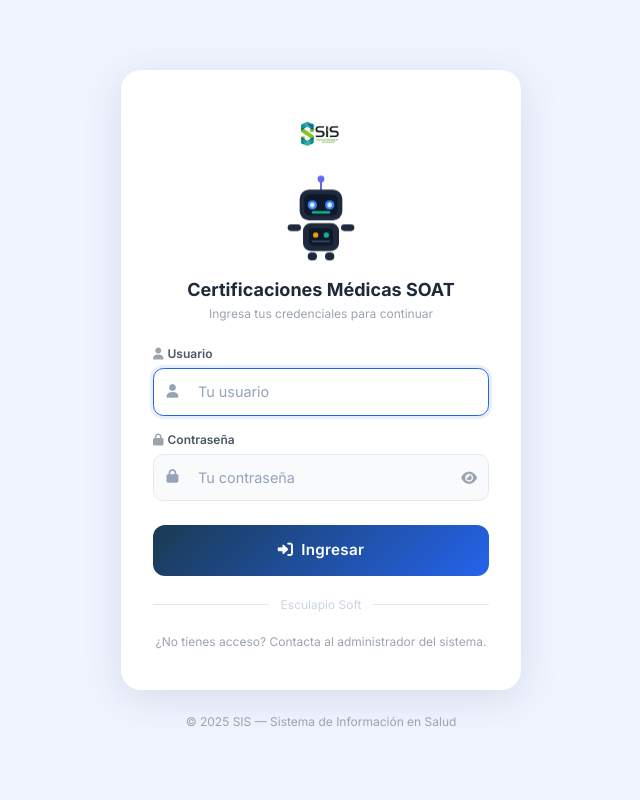
After one commit to Cartera-SNet/CertificadosMedicos, a Flask app: page /login in a window 1280 px wide. The commit adds this page. Shown: the whole page, without its empty margins (319-959 px from the left). Run offline with Flask 3, Linux system fonts and the light colour scheme; some libraries are stand-ins or nearby versions.

Commit message:
Cargue 5

```diff
--- a/app.py
+++ b/app.py
@@ -4,12 +4,12 @@ Migración API REST — SIS / Esculapio Soft
 """
 
 import os, csv, time, threading, zipfile, logging, json, shutil, re, base64, tempfile
-from datetime import datetime
+from datetime import datetime, timedelta
 from pathlib import Path
 from io import BytesIO
 from copy import deepcopy
 
-from flask import Flask, render_template, request, jsonify, send_file
+from flask import Flask, render_template, request, jsonify, send_file, session, redirect, url_for
 
 try:
     import requests as req_lib
@@ -91,7 +91,18 @@ logging.basicConfig(level=logging.INFO, format="%(message)s")
 L = logging.getLogger(__name__)
 
 app      = Flask(__name__)
+app.secret_key = os.environ.get("SECRET_KEY", "sis-soat-2025-key-default")
+app.permanent_session_lifetime = timedelta(hours=8)  # Sesión expira en 8 horas
 BASE_DIR = Path(__file__).parent
+
+# ── HTTPS forzado (solo activo en Railway/producción) ──────────────────
+@app.before_request
+def forzar_https():
+    """Redirige HTTP → HTTPS cuando corre detrás del proxy de Railway."""
+    proto = request.headers.get("X-Forwarded-Proto", "")
+    if proto == "http":
+        url = request.url.replace("http://", "https://", 1)
+        return redirect(url, code=301)
 FORMATO  = BASE_DIR / "FORMATO.docx"
 DOWNLOAD_DIR = BASE_DIR / "downloads"
 DOWNLOAD_DIR.mkdir(exist_ok=True)
@@ -127,6 +138,82 @@ def reset():
             "session_dir": None, "completadas": set(),
             "exitosos": [], "errores": [],
         })
+
+# ─────────────────────────────────────────────────────────────
+# AUTENTICACIÓN
+# ─────────────────────────────────────────────────────────────
+def get_users():
+    """
+    Lee usuarios desde variable de entorno BOT_USERS.
+    Formato JSON: {"admin": "password123", "usuario1": "clave456"}
+    Si no existe, usa usuario por defecto: admin / soat2025
+    """
+    raw = os.environ.get("BOT_USERS", "")
+    if raw:
+        try:
+            return json.loads(raw)
+        except Exception:
+            pass
+    return {"admin": os.environ.get("BOT_PASSWORD", "soat2025")}
+
+# Almacén de intentos fallidos por IP: {ip: {"intentos": N, "bloqueado_hasta": timestamp}}
+_login_intentos = {}
+_LOGIN_MAX_INTENTOS = 5      # máximo intentos fallidos
+_LOGIN_VENTANA_SEG  = 600    # ventana de 10 minutos
+_LOGIN_BLOQUEO_SEG  = 900    # bloqueo de 15 minutos
+
+def _check_rate_limit(ip):
+    """
+    Verifica si la IP está bloqueada.
+    Retorna (permitido: bool, mensaje: str, segundos_restantes: int)
+    """
+    ahora = time.time()
+    datos = _login_intentos.get(ip, {})
+
+    bloqueado_hasta = datos.get("bloqueado_hasta", 0)
+    if bloqueado_hasta > ahora:
+        restantes = int(bloqueado_hasta - ahora)
+        minutos   = restantes // 60
+        return False, f"IP bloqueada. Intenta en {minutos} min {restantes%60} seg.", restantes
+
+    # Limpiar si la ventana expiró
+    primer_intento = datos.get("primer_intento", 0)
+    if ahora - primer_intento > _LOGIN_VENTANA_SEG:
+        _login_intentos.pop(ip, None)
+
+    return True, "", 0
+
+def _registrar_intento_fallido(ip):
+    """Registra un intento fallido y bloquea si supera el límite."""
+    ahora = time.time()
+    datos = _login_intentos.get(ip, {})
+
+    if not datos or ahora - datos.get("primer_intento", 0) > _LOGIN_VENTANA_SEG:
+        datos = {"intentos": 0, "primer_intento": ahora}
+
+    datos["intentos"] += 1
+
+    if datos["intentos"] >= _LOGIN_MAX_INTENTOS:
+        datos["bloqueado_hasta"] = ahora + _LOGIN_BLOQUEO_SEG
+        log(f"IP {ip} bloqueada por {_LOGIN_BLOQUEO_SEG//60} min ({datos['intentos']} intentos fallidos)", "warn")
+
+    _login_intentos[ip] = datos
+
+def _registrar_login_exitoso(ip):
+    """Limpia el contador de intentos tras login exitoso."""
+    _login_intentos.pop(ip, None)
+
+def login_requerido(f):
+    """Decorador que protege rutas — redirige a /login si no autenticado."""
+    from functools import wraps
+    @wraps(f)
+    def decorated(*args, **kwargs):
+        if not session.get("autenticado"):
+            if request.is_json or request.path.startswith("/api/"):
+                return jsonify({"error": "No autorizado", "login_required": True}), 401
+            return redirect(url_for("login_page"))
+        return f(*args, **kwargs)
+    return decorated
 
 # ─────────────────────────────────────────────────────────────
 # PERSISTENCIA (reanudación)
@@ -446,19 +533,42 @@ def generar_docx(datos_api, no_cuenta, ruta_png_firma, session_dir) -> Path:
 
         # ── Eliminar space_before exagerado de párrafos vacíos alrededor de la firma ──
         # Párrafos 13 (space=129 twips) y 15 (space=104 twips) crean el hueco grande
+        # ── Ajustar spacing de TODOS los párrafos vacíos del documento ──────
+        # El FORMATO.docx original tiene:
+        # - P15-P22: 8 empty paras (8 líneas de espacio innecesario)
+        # - P23: before=202 twips (enorme)
+        # - P25: before=129 twips (antes de firma)
+        # - P27: before=104 twips (después de firma)
+        # Los corregimos desde código sin tocar el DOCX
+        for para in doc.paragraphs:
+            if para.text.strip():
+                continue  # solo párrafos vacíos
+            pPr = para._p.find(f'{{{W_NS}}}pPr')
+            if pPr is None:
+                continue
+            sp = pPr.find(f'{{{W_NS}}}spacing')
+            if sp is None:
+                continue
+            before_val = int(sp.get(f'{{{W_NS}}}before', '0'))
+            if before_val > 100:
+                # Reducir valores grandes a moderados
+                sp.set(f'{{{W_NS}}}before', '20')
+
+        # Ajuste fino alrededor de la firma
         firma_idx = next((i for i, p in enumerate(doc.paragraphs)
                           if '{FirmaMedico}' in p.text), None)
         if firma_idx is not None:
-            # Ajustar spacing de párrafos vacíos alrededor de la firma
-            # para que quede igual al PDF de referencia (espacio moderado)
-            # Valores originales eran demasiado grandes (202, 129, 104 twips)
-            # Los reducimos a valores proporcionales al PDF de referencia
             spacing_targets = {
-                # FORMATO.docx ya tiene valores reducidos (20/60/40 twips)
-                # Solo ajustamos los que quedan cerca de firma
-                -2: 0,    # empty para antes de firma → zeroed
-                -1: 60,   # P19 (justo antes firma): mantener 60 twips = 0.11cm
-                 1: 40,   # P21 (justo después firma): mantener 40 twips = 0.07cm
+                -9: 0,   # P15-P22 vacíos: zerear (8 empty paras)
+                -8: 0,
+                -7: 0,
+                -6: 0,
+                -5: 0,
+                -4: 0,
+                -3: 0,
+                -2: 0,
+                -1: 60,  # P25 (justo antes firma): 60 twips
+                 1: 40,  # P27 (justo después firma): 40 twips
                  2: 0,
             }
             for offset, target_twips in spacing_targets.items():
@@ -861,11 +971,66 @@ def generar_excel_reporte(session_dir, exitosos, errores) -> Path:
 # ─────────────────────────────────────────────────────────────
 # RUTAS FLASK
 # ─────────────────────────────────────────────────────────────
+@app.route("/login", methods=["GET"])
+def login_page():
+    if session.get("autenticado"):
+        return redirect(url_for("index"))
+    return render_template("login.html")
+
+@app.route("/api/auth/login", methods=["POST"])
+def auth_login():
+    ip = request.headers.get("X-Forwarded-For", request.remote_addr or "").split(",")[0].strip()
+
+    # Verificar rate limit
+    permitido, msg_bloqueo, _ = _check_rate_limit(ip)
+    if not permitido:
+        return jsonify({"error": msg_bloqueo}), 429
+
+    data     = request.get_json() or {}
+    usuario  = data.get("usuario", "").strip()
+    password = data.get("password", "").strip()
+    if not usuario or not password:
+        return jsonify({"error": "Usuario y contraseña requeridos"}), 400
+
+    users = get_users()
+    if usuario in users and users[usuario] == password:
+        _registrar_login_exitoso(ip)
+        session["autenticado"] = True
+        session["usuario"]     = usuario
+        session.permanent      = True
+        log(f"Login exitoso: {usuario} desde {ip}", "info")
+        return jsonify({"success": True, "usuario": usuario})
+
+    # Login fallido
+    _registrar_intento_fallido(ip)
+    datos_ip = _login_intentos.get(ip, {})
+    intentos  = datos_ip.get("intentos", 1)
+    restantes = max(0, _LOGIN_MAX_INTENTOS - intentos)
+    log(f"Login fallido: usuario='{usuario}' IP={ip} (intento {intentos}/{_LOGIN_MAX_INTENTOS})", "warn")
+
+    if restantes > 0:
+        return jsonify({"error": f"Usuario o contraseña incorrectos. Te quedan {restantes} intento(s)."}), 401
+    else:
+        return jsonify({"error": f"Demasiados intentos fallidos. IP bloqueada por {_LOGIN_BLOQUEO_SEG//60} minutos."}), 429
+
+@app.route("/api/auth/logout", methods=["POST"])
+def auth_logout():
+    session.clear()
+    return jsonify({"success": True})
+
+@app.route("/api/auth/me")
+def auth_me():
+    if session.get("autenticado"):
+        return jsonify({"autenticado": True, "usuario": session.get("usuario", "")})
+    return jsonify({"autenticado": False}), 401
+
 @app.route("/")
+@login_requerido
 def index():
     return render_template("index.html")
 
 @app.route("/api/servidores")
+@login_requerido
 def get_servidores():
     """Devuelve lista de servidores desde la API Esculapio."""
     try:
@@ -887,6 +1052,7 @@ def get_servidores():
 
 
 @app.route("/api/login", methods=["POST"])
+@login_requerido
 def login_usuario():
     """
     Valida credenciales contra la API y devuelve las empresas disponibles.
@@ -932,6 +1098,7 @@ def login_usuario():
         return jsonify({"error": str(e)}), 500
 
 @app.route("/api/generar-plantilla")
+@login_requerido
 def gen_plantilla():
     if not EXCEL_OK:
         return jsonify({"error": "openpyxl no instalado"}), 400
@@ -956,6 +1123,7 @@ def gen_plantilla():
                      download_name="plantilla_casos.xlsx")
 
 @app.route("/api/cargar-datos", methods=["POST"])
+@login_requerido
 def cargar_datos():
     try:
         if "file" not in request.files:
@@ -1005,6 +1173,7 @@ def cargar_datos():
         return jsonify({"error": str(e)}), 500
 
 @app.route("/api/iniciar", methods=["POST"])
+@login_requerido
 def iniciar():
     with LK:
         if S["running"]:
@@ -1076,6 +1245,7 @@ def iniciar():
     return jsonify({"success": True, "total": len(casos)})
 
 @app.route("/api/detener", methods=["POST"])
+@login_requerido
 def detener():
     with LK:
         S["stopping"] = True
@@ -1083,6 +1253,7 @@ def detener():
     return jsonify({"success": True})
 
 @app.route("/api/estado")
+@login_requerido
 def estado():
     offset = int(request.args.get("offset", 0))
     with LK:
@@ -1099,6 +1270,7 @@ def estado():
         })
 
 @app.route("/api/sesion-pendiente")
+@login_requerido
 def sesion_pendiente_info():
     try:
         sesion = buscar_sesion_pendiente()
@@ -1119,6 +1291,7 @@ def sesion_pendiente_info():
         return jsonify({"existe": False, "error": str(e)})
 
 @app.route("/api/limpiar-progreso", methods=["POST"])
+@login_requerido
 def limpiar_progreso():
     try:
         eliminadas = []
@@ -1133,6 +1306,7 @@ def limpiar_progreso():
         return jsonify({"error": str(e)}), 500
 
 @app.route("/api/descargar-zip")
+@login_requerido
 def descargar_zip():
     with LK:
         zp          = S["zip_path"]
--- /dev/null
+++ b/templates/login.html
@@ -0,0 +1,281 @@
+<!DOCTYPE html>
+<html lang="es">
+<head>
+    <meta charset="UTF-8">
+    <meta name="viewport" content="width=device-width, initial-scale=1.0">
+    <link rel="icon" type="image/x-icon" href="/static/favicon.ico">
+    <title>Esculapio Soft — Acceso</title>
+    <script src="https://cdn.tailwindcss.com"></script>
+    <link href="https://fonts.googleapis.com/css2?family=Inter:opsz,wght@14..32,300;14..32,400;14..32,500;14..32,600;14..32,700&display=swap" rel="stylesheet">
+    <link rel="stylesheet" href="https://cdnjs.cloudflare.com/ajax/libs/font-awesome/6.0.0-beta3/css/all.min.css">
+    <style>
+        body { font-family: 'Inter', sans-serif; background: #f0f4ff; }
+
+        .login-card {
+            background: white;
+            border-radius: 1.25rem;
+            box-shadow: 0 8px 40px rgba(26,58,82,0.13);
+            padding: 2.5rem 2rem;
+            width: 100%;
+            max-width: 400px;
+        }
+
+        .btn-login {
+            background: linear-gradient(135deg, #1a3a52 0%, #2563eb 100%);
+            color: white;
+            border: none;
+            border-radius: 0.75rem;
+            padding: 0.875rem 1.5rem;
+            font-size: 0.95rem;
+            font-weight: 600;
+            width: 100%;
+            cursor: pointer;
+            transition: opacity 0.2s, transform 0.1s;
+            letter-spacing: 0.02em;
+        }
+        .btn-login:hover  { opacity: 0.92; }
+        .btn-login:active { transform: scale(0.98); }
+        .btn-login:disabled { opacity: 0.6; cursor: not-allowed; }
+
+        .input-field {
+            width: 100%;
+            border: 1.5px solid #e2e8f0;
+            border-radius: 0.65rem;
+            padding: 0.75rem 1rem 0.75rem 2.75rem;
+            font-size: 0.9rem;
+            color: #1e293b;
+            outline: none;
+            transition: border-color 0.2s, box-shadow 0.2s;
+            background: #f8fafc;
+        }
+        .input-field:focus {
+            border-color: #2563eb;
+            box-shadow: 0 0 0 3px rgba(37,99,235,0.10);
+            background: white;
+        }
+        .input-field::placeholder { color: #94a3b8; }
+
+        .input-icon {
+            position: absolute;
+            left: 0.85rem;
+            top: 50%;
+            transform: translateY(-50%);
+            color: #94a3b8;
+            font-size: 0.85rem;
+            pointer-events: none;
+        }
+
+        .error-box {
+            background: #fef2f2;
+            border: 1px solid #fecaca;
+            border-radius: 0.65rem;
+            padding: 0.65rem 1rem;
+            color: #dc2626;
+            font-size: 0.82rem;
+            display: flex;
+            align-items: center;
+            gap: 0.5rem;
+        }
+
+        /* Robot flotante */
+        @keyframes rfloat {
+            0%,100% { transform: translateY(0px); }
+            50%      { transform: translateY(-6px); }
+        }
+        #loginRobot { animation: rfloat 3.5s ease-in-out infinite; }
+
+        /* Spinner */
+        @keyframes spin { to { transform: rotate(360deg); } }
+        .spinner { animation: spin 0.8s linear infinite; }
+
+        .divider {
+            display: flex; align-items: center; gap: 0.75rem;
+            color: #cbd5e1; font-size: 0.75rem; margin: 1.25rem 0;
+        }
+        .divider::before, .divider::after {
+            content:''; flex:1; height:1px; background:#e2e8f0;
+        }
+    </style>
+</head>
+<body class="min-h-screen flex flex-col items-center justify-center px-4">
+
+    <!-- Card de login -->
+    <div class="login-card">
+
+        <!-- Logo + Título -->
+        <div class="flex flex-col items-center mb-6">
+            <img src="/static/SIS.png" alt="SIS" class="h-12 w-auto mb-4"
+                 onerror="this.style.display='none'">
+
+            <!-- Robot SVG -->
+            <svg id="loginRobot" width="80" height="90" viewBox="0 0 120 130"
+                 xmlns="http://www.w3.org/2000/svg" class="mb-3">
+                <!-- Antena -->
+                <line x1="60" y1="8" x2="60" y2="22" stroke="#6366f1" stroke-width="3" stroke-linecap="round"/>
+                <circle cx="60" cy="6" r="5" fill="#6366f1"/>
+                <!-- Cabeza -->
+                <rect x="28" y="22" width="64" height="46" rx="14" fill="#1e293b"/>
+                <!-- Pantalla -->
+                <rect x="35" y="29" width="50" height="32" rx="8" fill="#0f172a"/>
+                <!-- Ojos -->
+                <circle cx="47" cy="45" r="7" fill="#3b82f6"/>
+                <circle cx="73" cy="45" r="7" fill="#3b82f6"/>
+                <circle cx="47" cy="45" r="3.5" fill="#e0f2fe"/>
+                <circle cx="73" cy="45" r="3.5" fill="#e0f2fe"/>
+                <!-- Boca -->
+                <rect x="46" y="54" width="28" height="4" rx="2" fill="#10b981"/>
+                <!-- Cuerpo -->
+                <rect x="33" y="72" width="54" height="42" rx="12" fill="#1e293b"/>
+                <!-- Panel -->
+                <rect x="42" y="80" width="36" height="26" rx="6" fill="#0f172a"/>
+                <circle cx="52" cy="90" r="4" fill="#f59e0b"/>
+                <circle cx="68" cy="90" r="4" fill="#10b981"/>
+                <rect x="46" y="98" width="28" height="3" rx="1.5" fill="#334155"/>
+                <!-- Brazos -->
+                <rect x="10" y="74" width="20" height="10" rx="5" fill="#1e293b"/>
+                <rect x="90" y="74" width="20" height="10" rx="5" fill="#1e293b"/>
+                <!-- Piernas -->
+                <rect x="40" y="116" width="14" height="12" rx="6" fill="#1e293b"/>
+                <rect x="66" y="116" width="14" height="12" rx="6" fill="#1e293b"/>
+            </svg>
+
+            <h1 class="text-lg font-bold text-gray-800">Certificaciones Médicas SOAT</h1>
+            <p class="text-xs text-gray-400 mt-0.5">Ingresa tus credenciales para continuar</p>
+        </div>
+
+        <!-- Formulario -->
+        <form id="loginForm" autocomplete="off">
+
+            <!-- Error -->
+            <div id="errorBox" class="error-box mb-4 hidden">
+                <i class="fas fa-exclamation-circle"></i>
+                <span id="errorMsg">Usuario o contraseña incorrectos</span>
+            </div>
+
+            <!-- Usuario -->
+            <div class="mb-4">
+                <label class="block text-xs font-semibold text-gray-600 mb-1.5">
+                    <i class="fas fa-user mr-1 text-gray-400"></i>Usuario
+                </label>
+                <div class="relative">
+                    <i class="fas fa-user input-icon"></i>
+                    <input type="text" id="usuario" name="usuario"
+                           class="input-field" placeholder="Tu usuario"
+                           autocomplete="username" required>
+                </div>
+            </div>
+
+            <!-- Contraseña -->
+            <div class="mb-6">
+                <label class="block text-xs font-semibold text-gray-600 mb-1.5">
+                    <i class="fas fa-lock mr-1 text-gray-400"></i>Contraseña
+                </label>
+                <div class="relative">
+                    <i class="fas fa-lock input-icon"></i>
+                    <input type="password" id="password" name="password"
+                           class="input-field" placeholder="Tu contraseña"
+                           autocomplete="current-password" required>
+                    <!-- Toggle visibilidad -->
+                    <button type="button" id="togglePass"
+                            class="absolute right-3 top-1/2 -translate-y-1/2 text-gray-400 hover:text-gray-600 transition-colors">
+                        <i class="fas fa-eye text-sm"></i>
+                    </button>
+                </div>
+            </div>
+
+            <!-- Botón -->
+            <button type="submit" id="btnLogin" class="btn-login">
+                <span id="btnText">
+                    <i class="fas fa-sign-in-alt mr-2"></i>Ingresar
+                </span>
+                <span id="btnSpinner" class="hidden">
+                    <i class="fas fa-circle-notch spinner mr-2"></i>Verificando...
+                </span>
+            </button>
+
+        </form>
+
+        <!-- Footer -->
+        <div class="divider mt-5">Esculapio Soft</div>
+        <p class="text-center text-xs text-gray-400">
+            ¿No tienes acceso? Contacta al administrador del sistema.
+        </p>
+
+    </div>
+
+    <p class="text-xs text-gray-400 mt-6">
+        © 2025 SIS — Sistema de Información en Salud
+    </p>
+
+<script>
+    // Toggle contraseña visible/oculta
+    document.getElementById('togglePass').addEventListener('click', () => {
+        const inp = document.getElementById('password');
+        const ico = document.querySelector('#togglePass i');
+        if (inp.type === 'password') {
+            inp.type = 'text';
+            ico.className = 'fas fa-eye-slash text-sm';
+        } else {
+            inp.type = 'password';
+            ico.className = 'fas fa-eye text-sm';
+        }
+    });
+
+    // Submit login
+    document.getElementById('loginForm').addEventListener('submit', async (e) => {
+        e.preventDefault();
+
+        const usuario  = document.getElementById('usuario').value.trim();
+        const password = document.getElementById('password').value.trim();
+        const errorBox = document.getElementById('errorBox');
+        const errorMsg = document.getElementById('errorMsg');
+        const btnText  = document.getElementById('btnText');
+        const btnSpinner = document.getElementById('btnSpinner');
+        const btn = document.getElementById('btnLogin');
+
+        // Mostrar spinner
+        errorBox.classList.add('hidden');
+        btnText.classList.add('hidden');
+        btnSpinner.classList.remove('hidden');
+        btn.disabled = true;
+
+        try {
+            const res = await fetch('/api/auth/login', {
+                method: 'POST',
+                headers: { 'Content-Type': 'application/json' },
+                body: JSON.stringify({ usuario, password })
+            });
+            const data = await res.json();
+
+            if (res.ok && data.success) {
+                // Login exitoso → redirigir al app principal
+                window.location.href = '/';
+            } else {
+                errorMsg.textContent = data.error || 'Usuario o contraseña incorrectos';
+                errorBox.classList.remove('hidden');
+                // Shake input
+                document.getElementById('password').value = '';
+                document.getElementById('usuario').focus();
+            }
+        } catch (err) {
+            errorMsg.textContent = 'Error de conexión. Intenta nuevamente.';
+            errorBox.classList.remove('hidden');
+        } finally {
+            btnText.classList.remove('hidden');
+            btnSpinner.classList.add('hidden');
+            btn.disabled = false;
+        }
+    });
+
+    // Enter en campos
+    ['usuario', 'password'].forEach(id => {
+        document.getElementById(id).addEventListener('keydown', e => {
+            if (e.key === 'Enter') document.getElementById('loginForm').requestSubmit();
+        });
+    });
+
+    // Focus automático
+    document.getElementById('usuario').focus();
+</script>
+</body>
+</html>
```
Also changed, not shown: templates/index.html (+43 -0 lines), 1 other file.
